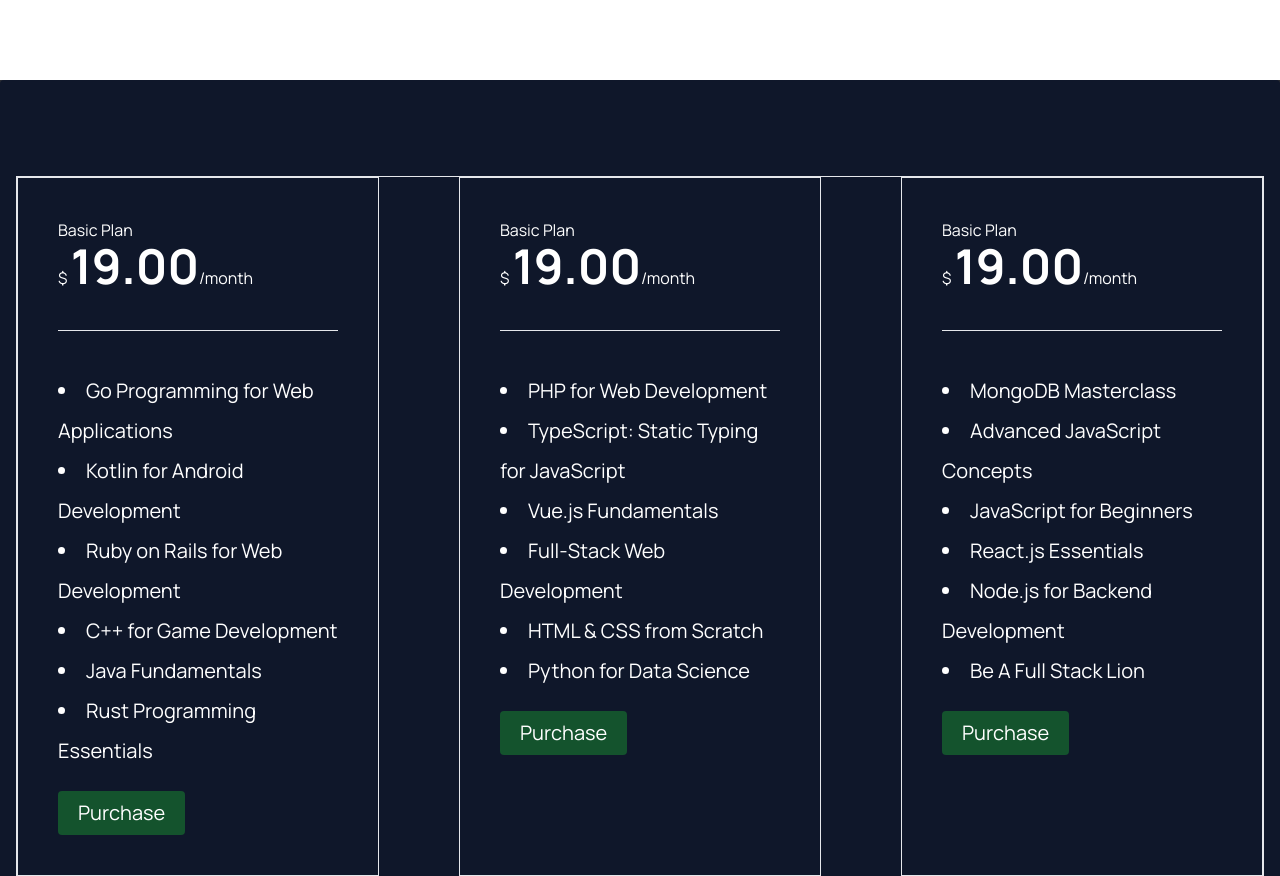
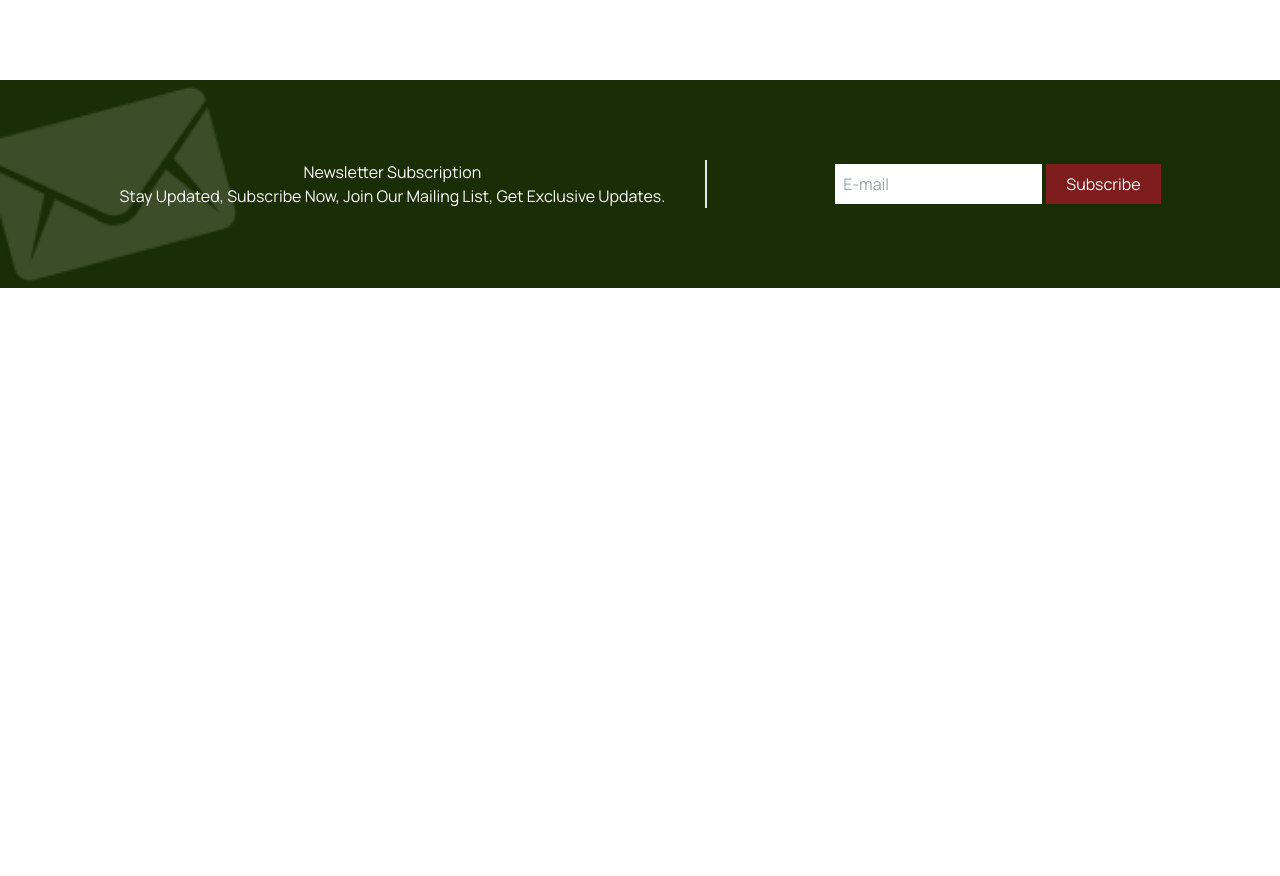
Before and after one commit to Hridoykhan4/Tailwind_E-commerce, a website built with Vite: page index.html in a window 1280 px wide. Shown: the top 876 px of the page. After the commit the page ends 800 px from the top, so only its background shows below. Built offline with nearby package versions, Linux system fonts and the light colour scheme.

Commit message:
newsletter adde

```diff
--- a/index.html
+++ b/index.html
@@ -32,6 +32,7 @@
       href="https://fonts.googleapis.com/css2?family=Manrope:wght@200..800&display=swap"
       rel="stylesheet"
     />
+    <link rel="shortcut icon" href="assets/favicon-16x16.png" type="image/x-icon">
 
     <style>
       .font-manrope {
@@ -231,7 +232,7 @@
         </div>
       </section>
  -->
-
+<!--
       <section class="bg-slate-900 my-16 sm:my-20 py-12 sm:py-24 px-4 rounded">
         <div
           class="text-white grid grid-cols-1 gap-10 justify-center items-center md:grid-cols-2 lg:grid-cols-3 md:gap-20 border"
@@ -308,7 +309,22 @@
             </button>
           </div>
         </div>
+      </section> -->
+
+      <section class="bg-[url('../assets/subscribe-bg.png')] bg-no-repeat my-10 sm:my-16 md:my-20 bg-lime-950 py-10 sm:py-16 md:py-20 bg-contain bg-left">
+        <div class="sm:flex justify-center sm:gap-16 md:gap-20 items-center text-white gap-12 lg:gap-32">
+            <div class="text-center mb-10 sm:mb-0 sm:border-r-2 sm:pr-10">
+            <h2> Newsletter Subscription </h2>
+            <p>Stay Updated, Subscribe Now, Join Our Mailing List, Get Exclusive Updates.</p>
+            </div>
+            <div class="flex justify-center items-center gap-1">
+              <input type="email" class="bg-white text-black h-10 border-none px-2" placeholder="E-mail">
+              <button class="bg-red-900 px-5 py-2 hover:bg-red-600 transition">Subscribe</button>
+            </div>
+        </div>
       </section>
+
+
     </main>
 
     <footer></footer>
```
Also changed, not shown: assets/android-chrome-192x192.png (added), assets/android-chrome-512x512.png (added), assets/apple-touch-icon.png (added), assets/favicon-16x16.png (added).
